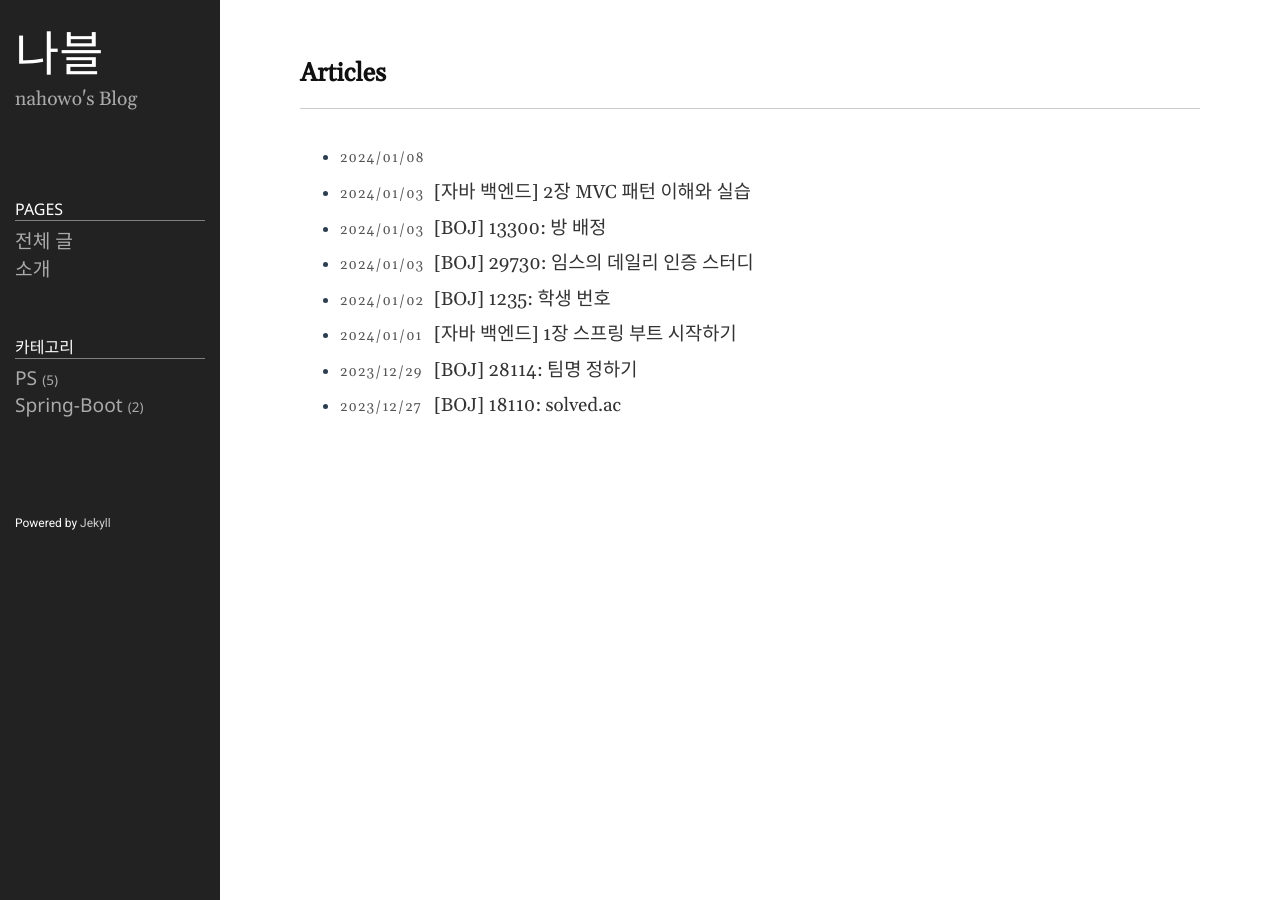
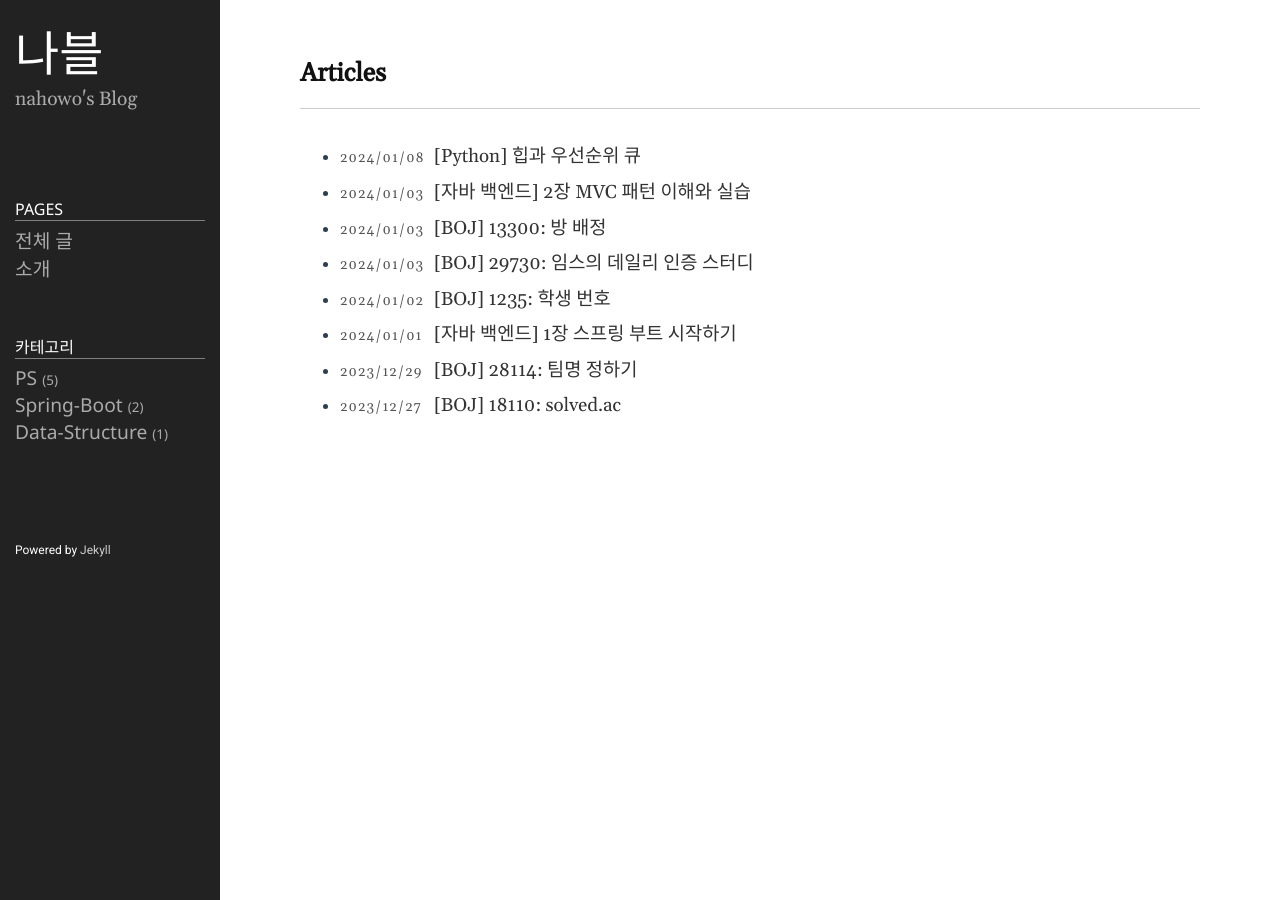
Before and after one commit to nahowo/nahowo.github.io, a Jekyll site: the page built from index.md, in a window 1280 px wide. Built offline with Jekyll 4.4.1, drawn with Linux system fonts in a browser that asks for light colours; some of the changed lines change nothing that is shown.

Commit message:
edit DS category

````diff
--- a/_posts/2024-1-8-DS-heapq.markdown
+++ b/_posts/2024-1-8-DS-heapq.markdown
@@ -1,19 +1,47 @@
 ---
 layout: post
-title: "[BOJ] :"
-date: 2024-- :
-category: PS
+title: "[Python] 힙과 우선순위 큐"
+date: "2024-1-8 13:59"
+category: "Data-Structure"
 toc: true
 toc_sticky: true
 ---
-<!-- ## :  -->
-[문제 링크]()
+## 힙(Heap)
 
-### 문제 설명
+힙은 **완전이진트리**를 기본으로 한 자료구조이며, 힙의 구조에 따라 최댓값 혹은 최솟값을 빠르게 찾아낼 수 있도록 한다.
 
-### 나의 풀이
-```python
+**최대 힙**은 부모 노드의 키값이 자식 노드의 키값보다 항상 큰 구조이다. 따라서 루트 노드에는 해당 힙의 최댓값이 오게 된다. **최소 힙**도 동일한 로직으로 부모 노드의 키값이 자식 노드의 키값보다 항상 작고, 루트 노드에는 최솟값이 존재한다.
 
-```
+형제 노드 사이에는 대소관계가 정해지지 않는다.
 
-### 시간복잡도
+## 우선순위 큐(Priority Queue)
+
+**큐(Queue)**란 **선입선출(FIFO)** 방식을 사용하는 자료구조이다. 우선순위 큐에서는 각 원소가 우선순위를 가지며, 높은 우선순위를 가진 원소는 낮은 우선순위를 가지는 원소보다 먼저 처리된다. 원소끼리 우선순위가 같은 경우 기존의 선입선출 방식을 사용한다.
+
+## 파이썬 heapq 모듈
+
+파이썬에 내장된 heapq 모듈은 우선순위 큐를 구현한다. 파이썬의 리스트를 최소 힙처럼 다룰 수 있게 도와주며, 실제로 heapq 자료구조를 생성하는 것은 아니다.
+
+가장 작은 값이 항상 heapq의 0번째 인덱스에 위치한다. 따라서 heapq.sort()로 리스트를 오름차순으로 정렬하더라도 힙 불변성을 유지할 수 있다.
+
+### heapq 모듈 함수
+
+- `heapq.heappush(heap, item)`
+
+    item 값을 heap으로 푸시한다. item값이 이전 heap에 들어있던 원소들 중 가장 작다면, heap[0]에 item이 위치하게 된다. 원소를 삽입할 때 힙의 높이만큼 비교하므로 해당 연산의 시간복잡도는 O(logn)이다.
+
+- `heapq.heappop(heap)`
+
+    heap에서 가장 작은 값을 팝하고 반환한다. 해당 연산을 수행하려는 리스트가 비어있다면 IndexError가 발생한다. 힙 불변성을 유지하기 위해 현재 가장 작은 값 다음으로 작은 값을 탐색하는 과정에서 O(logn)의 시간복잡도가 발생한다.
+
+- `heapq.heappushpop(heap, item)`
+
+    heap에 item을 푸시한 다음 heap에서 가장 작은 항목을 팝하고 반환한다. heappush() → heappop() 보다 효율적으로 실행된다.
+
+- `heapq.heapify(x)`
+
+    x 리스트를 힙으로 변환한다. O(n)의 시간복잡도를 가진다.
+
+- `heapq.heapreplace(heap, item)`
+
+    heap에서 가장 작은 원소를 팝하고 반환한 뒤 새로운 item을 heap에 푸시한다. heap이 비어 있다면 IndexError가 발생한다. heappop() → heappush()보다 효율적으로 실행된다.
````
